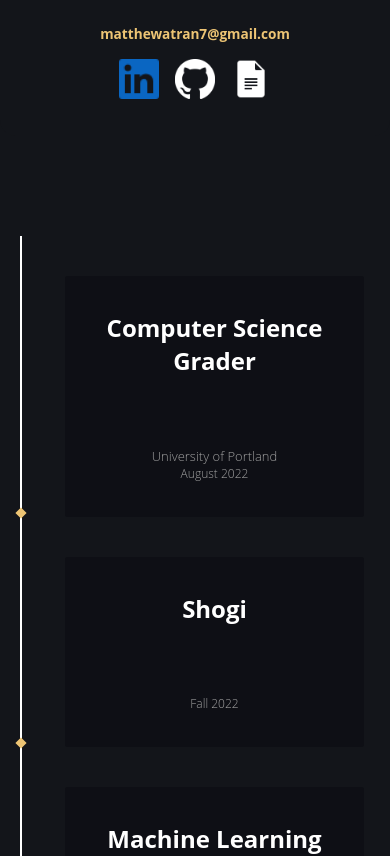
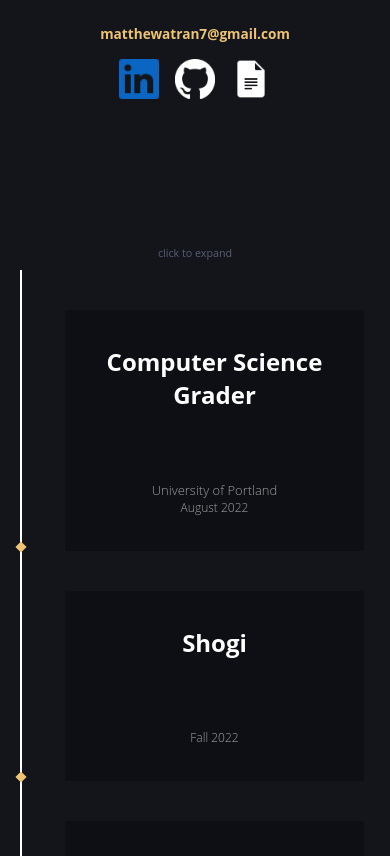
Before and after one commit to Matttran7/matttran7.github.io, a React (Create React App) app in the folder my-portfolio/: page / in a window 390 px wide. Shown: the part 900-1756 px from the top of the page. Built offline with nearby package versions, Linux system fonts and the light colour scheme.

Commit message:
mobile prompt to click

```diff
--- a/my-portfolio/src/Components/Timeline.css
+++ b/my-portfolio/src/Components/Timeline.css
@@ -1,4 +1,7 @@
-/* Timeline.css */
+:root {
+  --size: 10vw;
+}
+
 *,
 *::before,
 *::after {
@@ -83,6 +86,15 @@ time {
   font-weight: bold;
   margin-bottom: 8px;
 }
+.ClickMe{
+    position: relative;
+    left: 0;
+    width: 100%;
+    text-align: center;
+    padding: 10px;
+    font-size: calc(var(--size) * 0.275);
+    color: #585e75;
+}
 
 /* EFFECTS
 –––––––––––––––––––––––––––––––––––––––––––––––––– */
--- a/my-portfolio/src/Components/Timeline.js
+++ b/my-portfolio/src/Components/Timeline.js
@@ -1,9 +1,12 @@
 // Timeline.js
 import React, { useEffect, useRef, useState } from 'react';
 import Popup from './popup/Popup';
+import useIsMobile from '../hooks/useIsMobile';
 import './Timeline.css';
 
 function Timeline() {
+  const isMobile = useIsMobile();
+
   const itemsRef = useRef([]);
   const [selectedEvent, setSelectedEvent] = useState(null);
   const [popupPage, setPopupPage] = useState(1);
@@ -70,6 +73,11 @@ function Timeline() {
   return (
     <div className="timeline">
       <ul>
+      {isMobile && (
+      <div className="ClickMe">
+        click to expand
+      </div>
+      )}
         {EventList.map((event, index) => (
           <li key={index} ref={el => itemsRef.current[index] = el || ""} onClick={() => handleCardClick(event)}>
             <div className="content">
```
